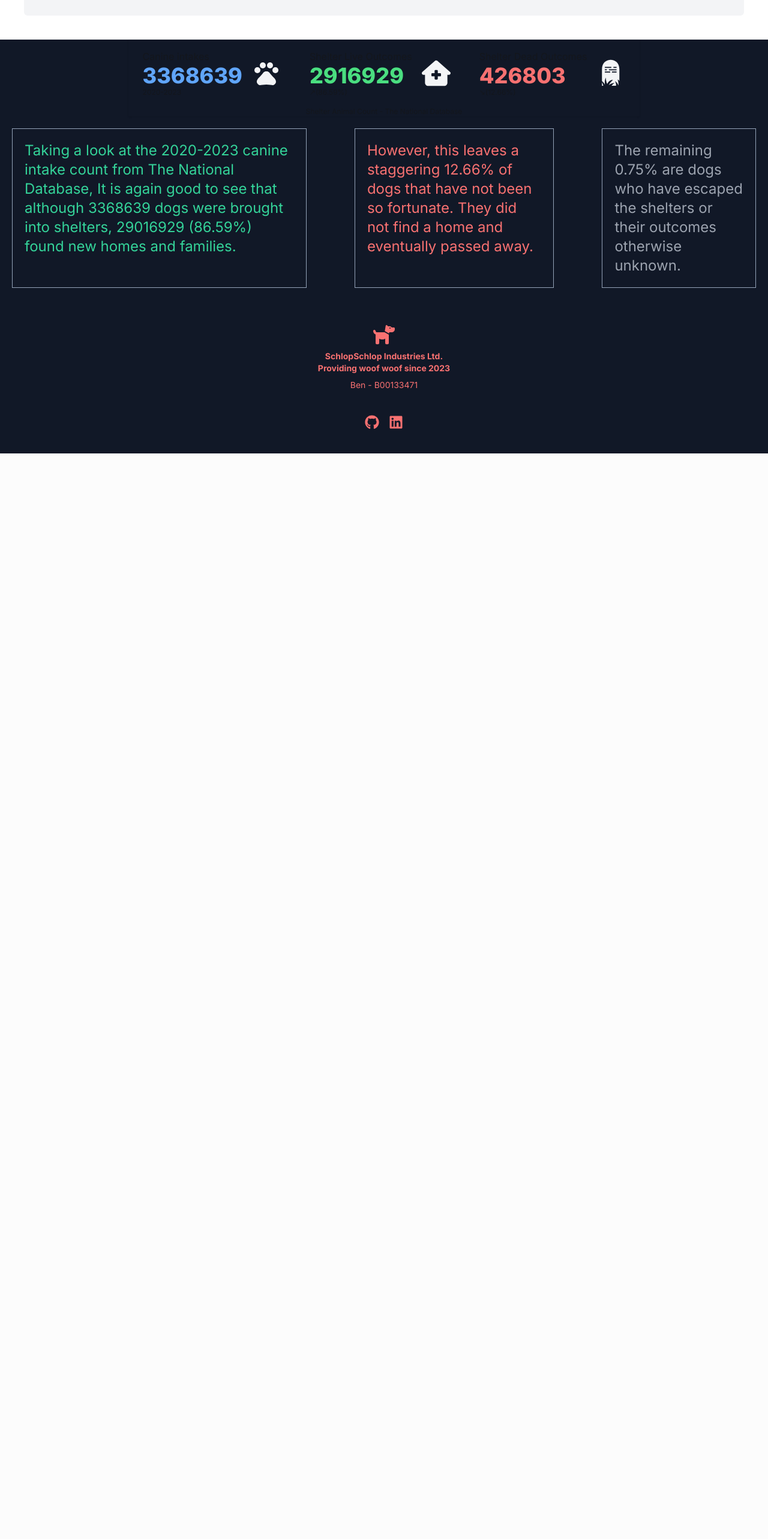
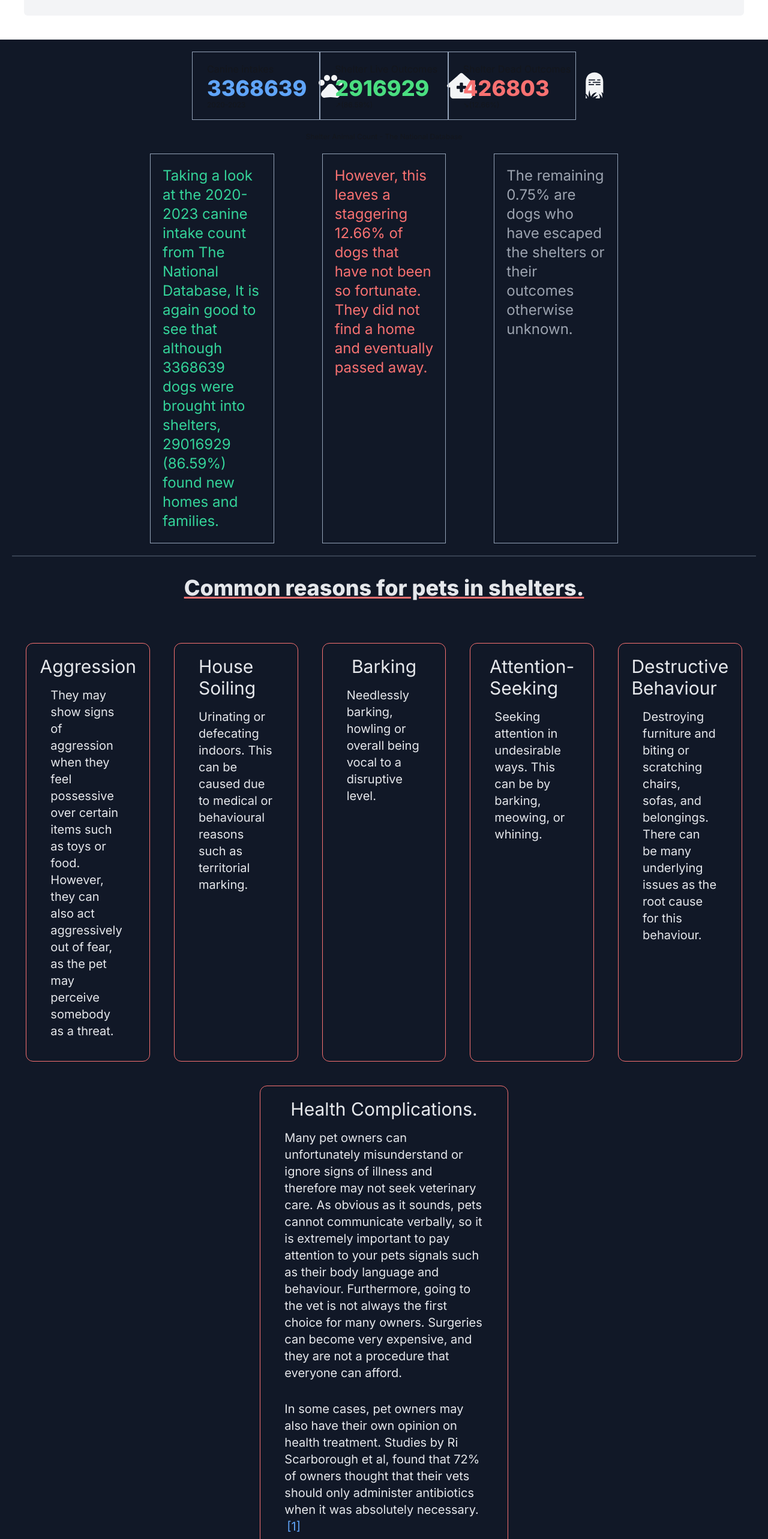
Before and after one commit to nezinauuu/Year4_FinalProject, a Next.js app in the folder year4project/: page /statistics in a window 1280 px wide. Shown: the part 2594-5160 px from the top of the page at 60% size. Before the commit the page ends 3350 px from the top, so only its background shows below. Built offline with nearby package versions, Linux system fonts and the light colour scheme; no server answers.

Commit message:
Fix Image
Also expanded research page.

```diff
--- a/year4project/app/(main)/(routes)/statistics/page.tsx
+++ b/year4project/app/(main)/(routes)/statistics/page.tsx
@@ -265,28 +265,163 @@ const Statistics = () => {
             </div>
           </div>
         </div>
-        <div className="flex justify-center  text-blue-100 ">
+        <div className=" ">
           <DogStats />
         </div>
       </div>
 
-      <div className=" flex-col px-5 py-5 bg-gray-900">
-        <div className="flex flex-row justify-center gap-20">
-          <div className="text-emerald-400 max-w-lg text-2xl px-5 py-5 border border-slate-400">
+      <div className=" flex-col px-5 py-5 bg-gray-900 ">
+        <div className="flex flex-row justify-center flex-wrap gap-10 lg:gap-20 ">
+          <div className="text-emerald-400 lg:w-1/6 text-2xl px-5 py-5 border border-slate-400">
             Taking a look at the 2020-2023 canine intake count from The National
             Database, It is again good to see that although 3368639 dogs were
             brought into shelters, 29016929 (86.59%) found new homes and
             families.
           </div>
 
-          <div className="text-red-400 max-w-lg text-2xl px-5 py-5 border border-slate-400">
+          <div className="text-red-400 lg:w-1/6 text-2xl px-5 py-5 border border-slate-400">
             However, this leaves a staggering 12.66% of dogs that have not been
             so fortunate. They did not find a home and eventually passed away.
           </div>
 
-          <div className="text-gray-400 max-w-lg text-2xl px-5 py-5 border border-slate-400">
+          <div className="text-gray-400 lg:w-1/6 text-2xl px-5 py-5 border border-slate-400">
             The remaining 0.75% are dogs who have escaped the shelters or their
             outcomes otherwise unknown.
+          </div>
+        </div>
+        <div className="py-5">
+          <div className=" border-t-2 border-gray-700  text-gray-200">
+            <h1 className="text-4xl font-extrabold decoration-red-400 underline items-center flex justify-center py-8">
+              Common reasons for pets in shelters.
+            </h1>
+            <div className="flex flex-row gap-10 justify-center py-10 flex-wrap">
+              <div className="px-10 border border-red-400 rounded-xl lg:w-1/6 items-center flex py-5 flex-col ">
+                <h1 className="text-3xl ">Aggression</h1>
+                <p className="text-xl py-4">
+                  They may show signs of aggression when they feel possessive
+                  over certain items such as toys or food. However, they can
+                  also act aggressively out of fear, as the pet may perceive
+                  somebody as a threat.
+                </p>
+              </div>
+
+              <div className="px-10 border border-red-400 rounded-xl lg:w-1/6 items-center flex py-5 flex-col">
+                <h1 className="text-3xl">House Soiling</h1>
+                <p className="text-xl py-4">
+                  Urinating or defecating indoors. This can be caused due to
+                  medical or behavioural reasons such as territorial marking.
+                </p>
+              </div>
+
+              <div className="px-10 border border-red-400 rounded-xl lg:w-1/6 items-center flex py-5 flex-col">
+                <h1 className="text-3xl ">Barking</h1>
+                <p className="text-xl py-4">
+                  Needlessly barking, howling or overall being vocal to a
+                  disruptive level.
+                </p>
+              </div>
+
+              <div className="px-10 border border-red-400 rounded-xl lg:w-1/6 items-center flex py-5 flex-col">
+                <h1 className="text-3xl">Attention-Seeking</h1>
+                <p className="text-xl py-4">
+                  Seeking attention in undesirable ways. This can be by barking,
+                  meowing, or whining.
+                </p>
+              </div>
+
+              <div className="px-10 border border-red-400 rounded-xl lg:w-1/6 items-center flex py-5 flex-col">
+                <h1 className="text-3xl">Destructive Behaviour</h1>
+                <p className="text-xl py-4">
+                  Destroying furniture and biting or scratching chairs, sofas,
+                  and belongings. There can be many underlying issues as the
+                  root cause for this behaviour.
+                </p>
+              </div>
+
+              <div className="px-10 border border-red-400 rounded-xl lg:w-2/6 items-center flex py-5 flex-col">
+                <h1 className="text-3xl">Health Complications.</h1>
+                <p className="text-xl py-4">
+                  Many pet owners can unfortunately misunderstand or ignore
+                  signs of illness and therefore may not seek veterinary care.
+                  As obvious as it sounds, pets cannot communicate verbally, so
+                  it is extremely important to pay attention to your pets
+                  signals such as their body language and behaviour.
+                  Furthermore, going to the vet is not always the first choice
+                  for many owners. Surgeries can become very expensive, and they
+                  are not a procedure that everyone can afford.
+                </p>
+                <p className="text-xl py-4">
+                  In some cases, pet owners may also have their own opinion on
+                  health treatment. Studies by Ri Scarborough et al, found that
+                  72% of owners thought that their vets should only administer
+                  antibiotics when it was absolutely necessary.
+                  <Link
+                    className="text-blue-400 hover:text-red-400 px-1"
+                    href="https://www.mdpi.com/2079-6382/10/11/1326"
+                  >
+                    [1]
+                  </Link>
+                </p>
+              </div>
+            </div>
+          </div>
+        </div>
+
+        <div className=" flex-col px-5 bg-gray-900">
+          <div className=" text-gray-200">
+            <h1 className="text-4xl font-extrabold decoration-emerald-400 underline items-center flex justify-center py-8">
+              Possible solutions.
+            </h1>
+            <div className="flex flex-row gap-10 justify-center py-16 flex-wrap">
+              <div className="px-10 border border-emerald-400 rounded-xl lg:w-2/6 items-center flex py-5 flex-col ">
+                <h1 className="text-3xl ">Coping Strategies.</h1>
+                <p className="text-xl py-4">
+                  A study by Kristin Buller and Kelly C. Ballantyne stated that
+                  pet owners found coping strategies that allowed them to
+                  resolve their ill feelings towards their misbehaving pets and
+                  work with them. The owners did this by doing further research
+                  and looking deeper into additional education regarding animal
+                  misbehaviour.
+                  <Link
+                    className="text-blue-400 hover:text-red-400 px-1"
+                    href="https://www.sciencedirect.com/science/article/pii/
+S1558787820300356?ref=pdf_download&fr=RR-2&rr=82edc03c0d0f888f"
+                  >
+                    [2]
+                  </Link>
+                </p>
+              </div>
+
+              <div className="px-10 border border-emerald-400 rounded-xl lg:w-2/6 items-center flex py-5 flex-col">
+                <h1 className="text-3xl">Acknowledge Their Needs.</h1>
+                <p className="text-xl py-4">
+                  Accepting your pets behavioural issues and acknowledging their
+                  needs will go a long way. It will help you to understand your
+                  pet and work with them better. Many pet owners doing so have
+                  expressed their thoughts with quotes such as "His reactivity
+                  and barking are part of who he is. We learn to manage it and,
+                  in the meantime, consider him the smartest, best, and
+                  handsomest dog in the world".
+                  <Link
+                    className="text-blue-400 hover:text-red-400 px-1"
+                    href="https://www.sciencedirect.com/science/article/pii/
+S1558787820300356?ref=pdf_download&fr=RR-2&rr=82edc03c0d0f888f"
+                  >
+                    [2]
+                  </Link>
+                </p>
+              </div>
+
+              <div className="px-10 border border-emerald-400 rounded-xl lg:w-2/6 items-center flex py-5 flex-col">
+                <h1 className="text-3xl">Talk to professionals.</h1>
+                <p className="text-xl py-4">
+                  Having support from your family and talking to professionals
+                  such as the local veterinarians & trainers can be a massive
+                  help, allowing you are your pet to overcome unwanted
+                  behaviours.
+                </p>
+              </div>
+            </div>
           </div>
         </div>
       </div>
--- a/year4project/app/api/uploadthing/core.ts
+++ b/year4project/app/api/uploadthing/core.ts
@@ -1,5 +1,4 @@
 import { createUploadthing, type FileRouter } from "uploadthing/next";
-import { UploadThingError } from "uploadthing/server";
 import { auth } from "@clerk/nextjs";
 const f = createUploadthing();
 
--- a/year4project/components/charts/dogStats.tsx
+++ b/year4project/components/charts/dogStats.tsx
@@ -15,7 +15,7 @@ export const DogStats = () => {
       try {
         const data = await csv("animalShelterGlobal.csv"); // Fetch CSV data
         let sum3To7 = 0;
-        let sum17To19 = 0;
+
         let sum8To12 = 0;
         let sum13To16 = 0;
 
@@ -59,8 +59,8 @@ export const DogStats = () => {
 
   return (
     <div className="flex-col shadow justify-center items-center text-red-400">
-      <div className="flex">
-        <div className="stat">
+      <div className="flex justify-center flex-wrap py-5">
+        <div className="stat lg:w-1/6 border-slate-400 border">
           <div className="stat-figure text-secondary text-5xl">
             <MdOutlinePets />
           </div>
@@ -69,7 +69,7 @@ export const DogStats = () => {
           <div className="stat-desc">2020-2023</div>
         </div>
 
-        <div className="stat">
+        <div className="stat lg:w-1/6 border-slate-400 border">
           <div className="stat-figure text-secondary text-5xl">
             <FaHouseMedical />
           </div>
@@ -78,7 +78,7 @@ export const DogStats = () => {
           <div className="stat-desc">↗︎(86.59%)</div>
         </div>
 
-        <div className="stat">
+        <div className="stat lg:w-1/6 border-slate-400 border">
           <div className="stat-figure text-secondary text-5xl">
             <GiTombstone />
           </div>
--- a/year4project/components/navbars/nav.tsx
+++ b/year4project/components/navbars/nav.tsx
@@ -1,19 +1,11 @@
-import { currentProfile } from "@/lib/current-profile";
-import { db } from "@/lib/db";
+
 import { UserButton } from "@clerk/nextjs";
-import { redirect } from "next/navigation";
-import { AddPetForm } from "../ui/modals/add-pet";
 import { GiDogHouse } from "react-icons/gi";
 import Link from "next/link";
 import { SiRobotframework } from "react-icons/si";
 import { ImStatsBars } from "react-icons/im";
 import { MdOutlineForum } from "react-icons/md";
 export const Nav = async () => {
-  const profile = await currentProfile();
-
-  if (!profile) {
-    return redirect("/");
-  }
 
   return (
     <div className="flex py-4 px-4  bg-gray-900 shadow-2xl">
```
Also changed, not shown: year4project/components/adoption/dog.tsx (+11 -11 lines), year4project/components/adoption/petAdoption.tsx (+14 -36 lines).
